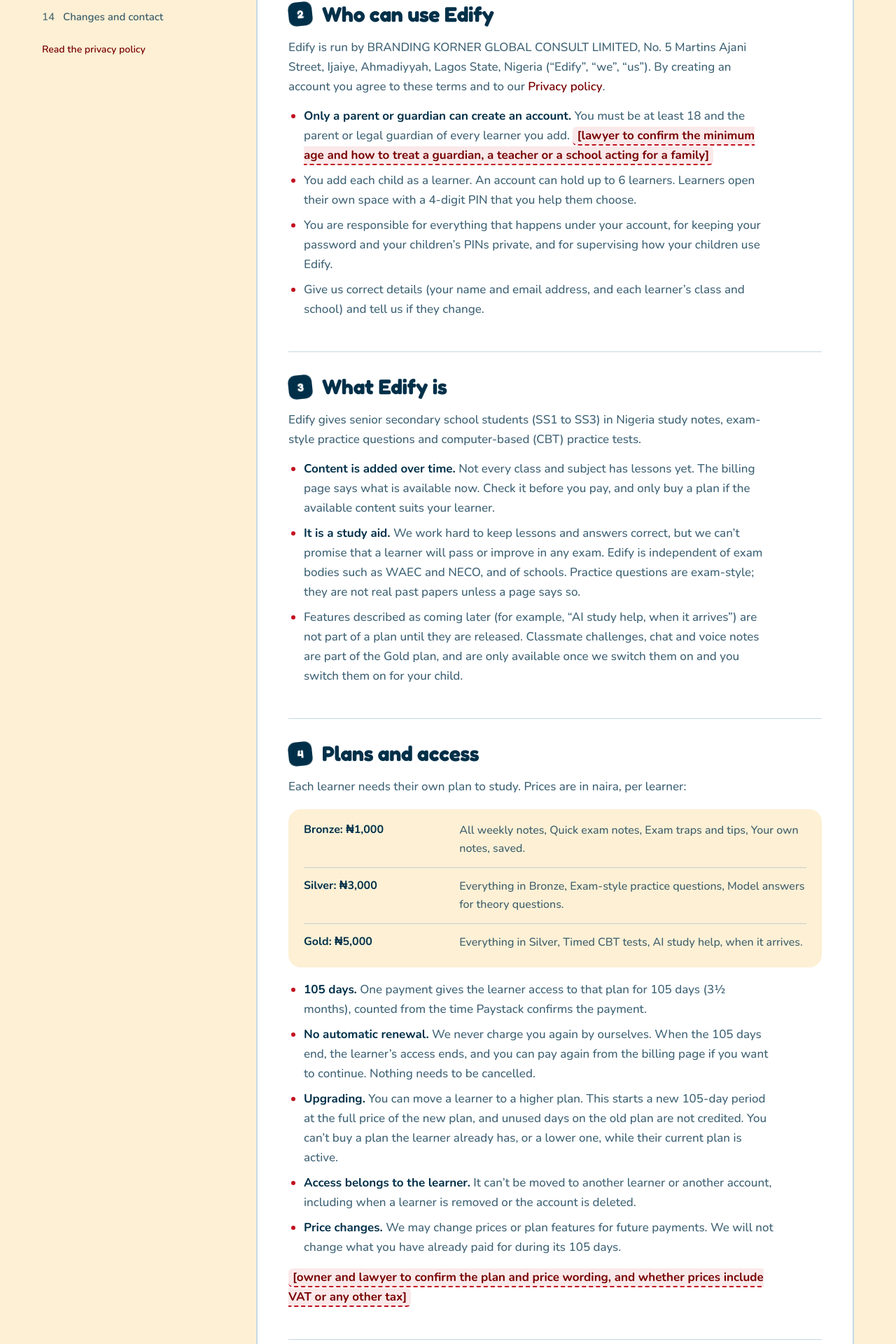
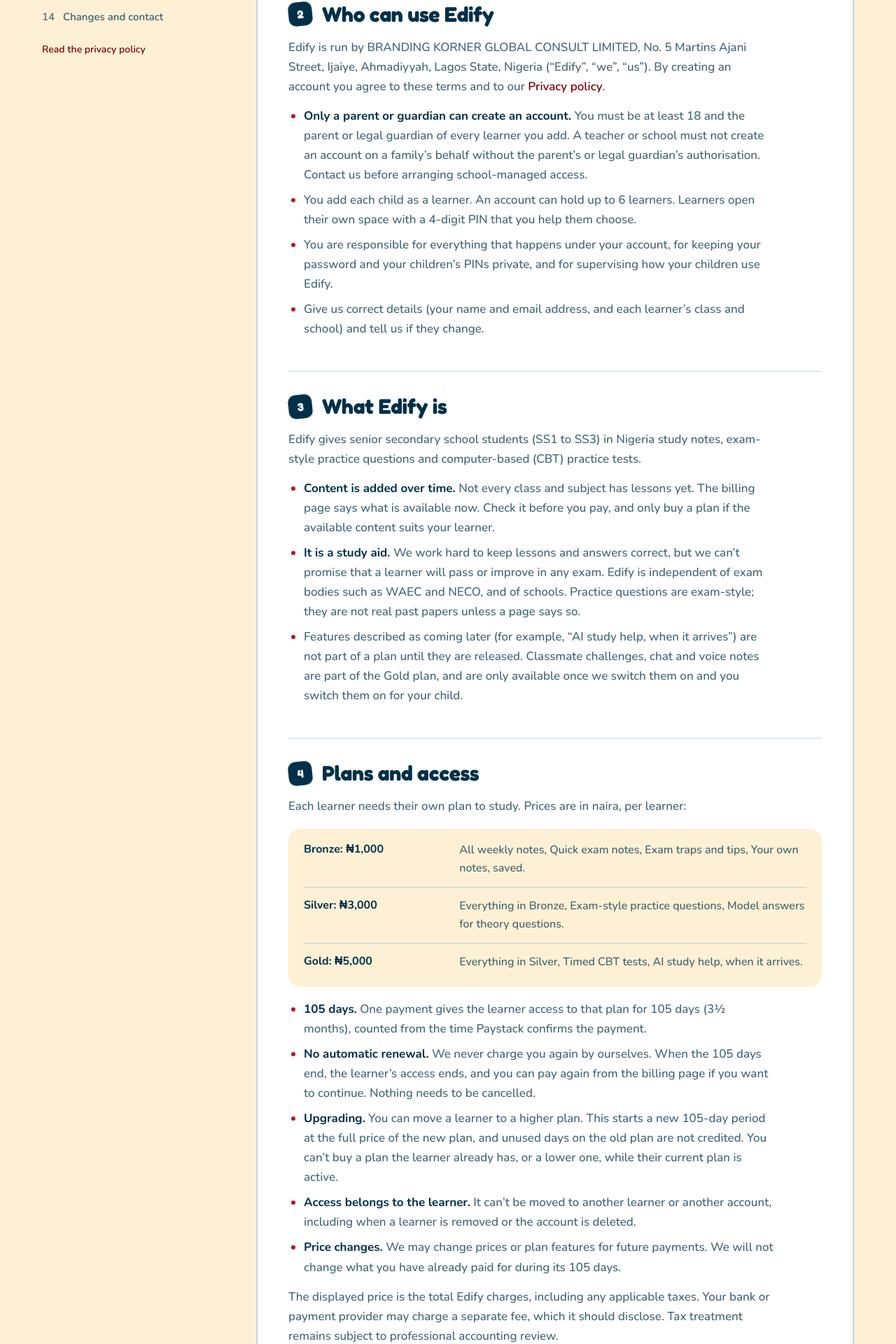
Before and after one commit to adeyanjufuhad/Edify, a Next.js app: page /terms in a window 1280 px wide. Shown: the part 983-2903 px from the top of the page at 70% size. Built offline with nearby package versions, Linux system fonts and the light colour scheme.

Commit message:
Define support, moderation and service closure terms

```diff
--- a/src/app/(legal)/terms/page.tsx
+++ b/src/app/(legal)/terms/page.tsx
@@ -29,7 +29,7 @@
     body: <>
       <p>Edify is run by <OperatorName />, <OperatorAddress /> (“Edify”, “we”, “us”). By creating an account you agree to these terms and to our <Link href="/privacy" className="text-link">Privacy policy</Link>.</p>
       <ul>
-        <li><b>Only a parent or guardian can create an account.</b> You must be at least 18 and the parent or legal guardian of every learner you add. <Todo>lawyer to confirm the minimum age and how to treat a guardian, a teacher or a school acting for a family</Todo></li>
+        <li><b>Only a parent or guardian can create an account.</b> You must be at least 18 and the parent or legal guardian of every learner you add. A teacher or school must not create an account on a family’s behalf without the parent’s or legal guardian’s authorisation. Contact us before arranging school-managed access.</li>
         <li>You add each child as a learner. An account can hold up to {MAX_PROFILES} learners. Learners open their own space with a 4-digit PIN that you help them choose.</li>
         <li>You are responsible for everything that happens under your account, for keeping your password and your children’s PINs private, and for supervising how your children use Edify.</li>
         <li>Give us correct details (your name and email address, and each learner’s class and school) and tell us if they change.</li>
@@ -63,7 +63,7 @@
         <li><b>Access belongs to the learner.</b> It can’t be moved to another learner or another account, including when a learner is removed or the account is deleted.</li>
         <li><b>Price changes.</b> We may change prices or plan features for future payments. We will not change what you have already paid for during its 105 days.</li>
       </ul>
-      <p><Todo>owner and lawyer to confirm the plan and price wording, and whether prices include VAT or any other tax</Todo></p>
+      <p>The displayed price is the total Edify charges, including any applicable taxes. Your bank or payment provider may charge a separate fee, which it should disclose. Tax treatment remains subject to professional accounting review.</p>
     </>,
   },
   {
@@ -105,7 +105,7 @@
         <li>Sponsored access has no cash value, can’t be exchanged for money, and can’t be refunded. It follows the learner, not the family: it ends if the learner is removed.</li>
         <li>We don’t give schools learners’ names, progress, notes or results.</li>
       </ul>
-      <p><Todo>owner to decide how long sponsored access lasts (today it has no end date), whether Edify can end a school’s sponsorship with notice, and what happens to learners already studying when it ends</Todo></p>
+      <p>Sponsored access currently has no fixed end date. If we end a school’s sponsorship, we will normally give affected parents at least 30 calendar days’ notice. Existing access continues during that notice period. Afterwards, families may choose a paid plan; we will not charge them automatically. Immediate suspension remains possible for fraud or a serious safety issue.</p>
     </>,
   },
   {
@@ -116,13 +116,13 @@
       <ul>
         <li><b>You decide.</b> Every feature is off for each learner until you switch it on. You can change or switch off anything at any time on your family page. By switching a feature on you agree that your child may use it under these rules, and that the other child’s parent and you can both read and delete their conversation.</li>
         <li><b>Who can meet whom.</b> A learner can only be linked with a child in the same school and class: through a one-time code between two parents (share a code only with a parent you know), by you linking your own two children, or, if you switch on “Visible to my class”, by a classmate request from the class list that your child accepts. School names are typed in by parents and Edify cannot check them, so talk to your child about who they accept. We may cancel links we think were made wrongly.</li>
-        <li><b>You supervise.</b> Edify does not read every message and is not a substitute for you watching what your child does online. Read your child’s conversations from time to time, and talk to your child about being kind and safe. The settings are part of your signed-in family account, so sign out when you hand a device to a child.</li>
+        <li><b>You supervise.</b> Edify does not read every message and is not a substitute for you watching what your child does online. Read your child’s conversations from time to time, and talk to your child about being kind and safe. Set a parent PIN to protect account management and classmate settings. Opening a learner’s space locks parent controls when a parent PIN is set. Keep your password and parent PIN private.</li>
         <li><b>Rules for everyone.</b> Be kind. No bullying, threats, insults, or sharing private information about anyone. Don’t share phone numbers, addresses, emails, links or social media names, and don’t ask others for them. Don’t record, copy or share someone else’s messages or voice notes outside Edify. Don’t help one classmate cheat in a challenge, and don’t use another person’s learner space.</li>
-        <li><b>Reports and action.</b> Children can block and report a classmate or a message. We may read reports and the content they refer to, and we may warn a learner, remove a link, switch classmate features off for a learner or close an account. <Todo>owner to decide and state how reports are reviewed, how fast, by whom, and what action follows; lawyer to check the wording on suspending an account and on telling parents or the authorities</Todo></li>
+        <li><b>Reports and action.</b> Children can block and report a classmate or a message. We may read reports and the content they refer to, and we may warn a learner, remove a link, switch classmate features off for a learner or close an account. Adeyanju Fuhad is the initial contact for reports. We aim to review ordinary reports within 2 working days and prioritise reports indicating a child may be at risk. This is not a 24-hour emergency service. Email the contact address below for urgent concerns, and contact emergency services if someone faces immediate danger. Depending on the facts, we may warn the users, restrict features, remove a link or suspend an account. We will explain our decision to the parent where it is safe and lawful to do so; parents may ask us to reconsider by email.</li>
         <li><b>Messages are kept briefly.</b> Text messages, voice notes and challenge results are deleted after the periods in the <Link href="/privacy#classmates" className="text-link">Privacy policy</Link>. We can’t guarantee that a message you want to keep will still be there.</li>
         <li><b>Availability.</b> Online status, chat and voice notes can be slow, delayed or unavailable, and we can change or stop them. A classmate who deletes their account or learner takes their conversations and challenge results with them.</li>
       </ul>
-      <p><Todo>owner to confirm that classmate features stay in Gold, like CBT tests (the plans section lists them under Gold while they are switched on); lawyer to confirm the parent’s responsibilities above, the limit on Edify’s responsibility for what children say to each other, and the moderation and takedown process</Todo></p>
+      <p>Classmate challenges, chat and voice notes remain part of Gold, including sponsored Gold. Parent permissions still apply. These rules do not exclude any safeguarding or other responsibility Edify has under applicable law.</p>
     </>,
   },
   {
@@ -138,7 +138,7 @@
         <li>type unlawful, abusive or private content into notes, or put personal details such as phone numbers or home addresses in them;</li>
         <li>use Edify to cheat in a real examination.</li>
       </ul>
-      <p>If these rules are broken we may warn you, suspend or close the account, and refuse future access. Where we close an account for a reason that isn’t your fault, we will refund the unused part of any payment. <Todo>lawyer to confirm the suspension and closing wording</Todo></p>
+      <p>If these rules are broken we may warn you, suspend or close the account, and refuse future access. Where we close an account for a reason that isn’t your fault, we will refund the unused part of any payment. We will normally explain a restriction and give the parent a chance to respond. We may act immediately to protect a child, prevent fraud or comply with the law. Contact us by email to challenge a decision. Rights that cannot lawfully be excluded remain unaffected.</p>
     </>,
   },
   {
@@ -159,8 +159,8 @@
     body: <>
       <ul>
         <li>We aim to keep Edify available, but we can’t promise it will always work without interruption. It depends on services we don’t control, including our hosting, database and sign-in providers, Paystack, and your own internet connection.</li>
-        <li>We may fix, change, add or remove lessons and features. If we remove something that a paid plan clearly included, we will tell you and put things right. <Todo>owner and lawyer to decide the remedy, for example extending access or a partial refund</Todo></li>
-        <li>We may stop running Edify. If we do, we will give notice and refund the unused part of paid plans. <Todo>owner and lawyer to confirm</Todo></li>
+        <li>We may fix, change, add or remove lessons and features. If we remove something that a paid plan clearly included, we will tell you and put things right. For a substantial loss of a paid feature, we will offer a suitable extension of access or a proportionate refund for the affected period. If an extension is not suitable, you may request the proportionate refund.</li>
+        <li>We may stop running Edify. If we do, we will give notice and refund the unused part of paid plans. We will normally give at least 30 calendar days’ notice before a planned closure. If an urgent legal or security issue prevents this, we will give as much notice as we reasonably can. Unused paid access will be refunded proportionately.</li>
       </ul>
     </>,
   },
@@ -178,7 +178,7 @@
     title: "Governing law and disputes",
     body: <>
       <p>If something goes wrong, please contact us first at <ContactEmail />, and we will try to sort it out.</p>
-      <p><Todo>lawyer to set the governing law (the laws of the Federal Republic of Nigeria), which courts or dispute process applies, and how consumer complaints are handled</Todo></p>
+      <p>These terms are governed by the laws of the Federal Republic of Nigeria. Please first send complaints to our contact email; we aim to acknowledge them within 2 working days and provide an outcome or progress update within 14 calendar days. You may also approach a competent Nigerian regulator or court. Informal resolution is encouraged, but it is not a condition for exercising your legal rights. Any mediation must be agreed by both sides.</p>
     </>,
   },
   {
```
